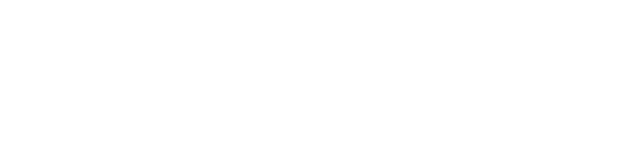
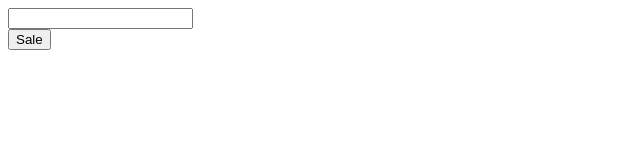
Before and after one commit to 0xip/cashRegisterApp, a plain HTML site: page index.html in a window 1280 px wide. Shown: the whole page, without its empty margins (0-640 px from the left). Drawn offline with Linux system fonts and the light colour scheme.

Commit message:
set up HTML file

```diff
--- a/index.html
+++ b/index.html
@@ -7,6 +7,9 @@
 
 </head>
 <body>
+    <input type="text" id="cash">
+    <div id="change-due"></div>
+    <button id="purchase-btn">Sale</button>
     <script src="script.js"></script>
 </body>
 </html>
```
